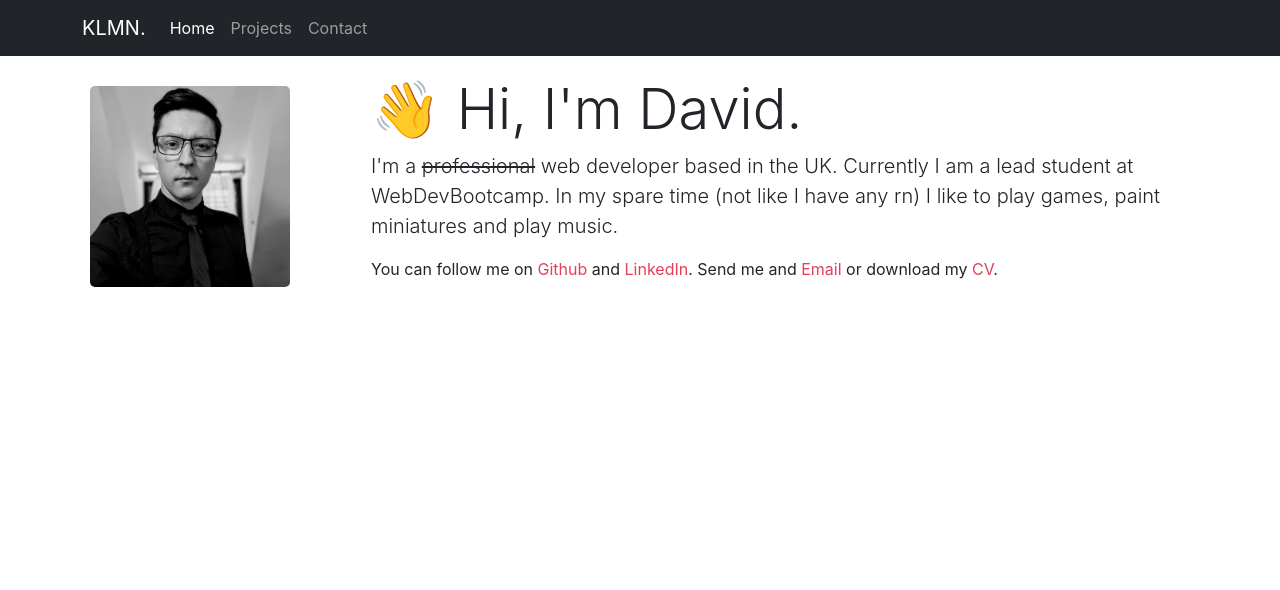
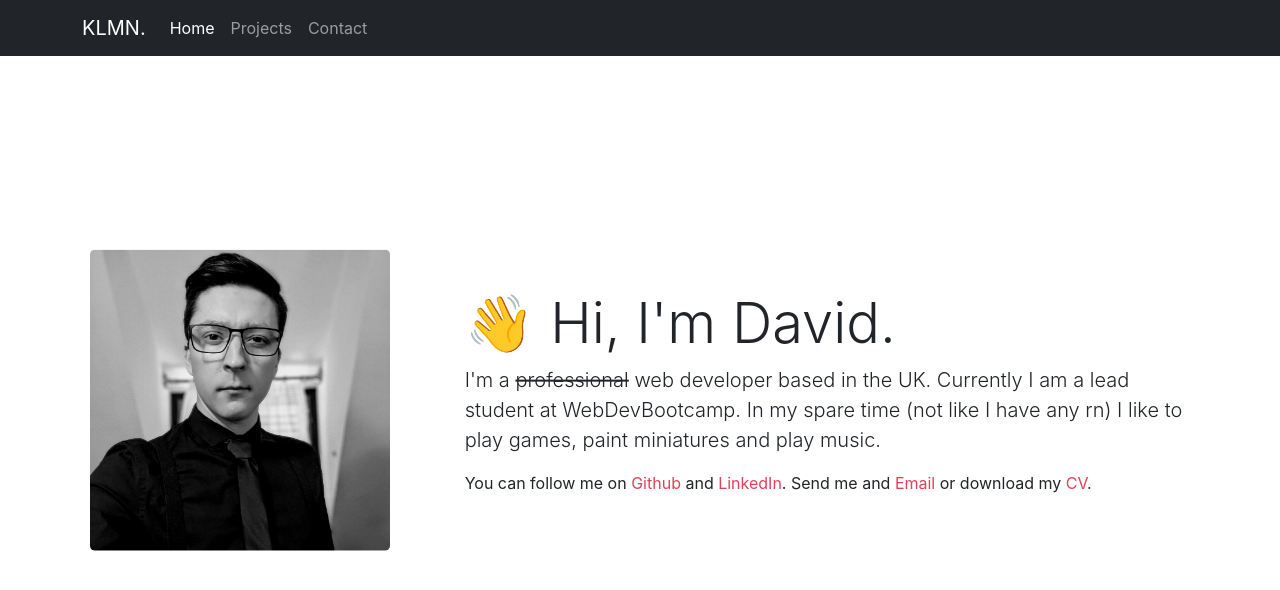
Before and after one commit to davidklmn/react-portfolio-module13, a React (Create React App) app: page / in a window 1280 px wide. Shown: the top 590 px of the page. Built offline with nearby package versions, Linux system fonts and the light colour scheme.

Commit message:
Homepage centere

```diff
--- a/src/components/pages/Home.js
+++ b/src/components/pages/Home.js
@@ -6,10 +6,10 @@ function Home() {
     <>
       <div class="container" id="about">
         <div class="row heroContent">
-          <div class="col-sm-12 col-lg-3">
+          <div class="col-sm-12 col-lg-4">
             <img id="itsMe" src={require('../../img/me.jpg')} alt="" />
           </div>
-          <div class="col-sm-12 col-lg-9">
+          <div class="col-sm-12 col-lg-8">
             <h1 class="display-4">👋 Hi, I'm David.</h1>
             <p class="lead">
               I'm a <span class="not">professional</span> web developer based in
@@ -18,9 +18,10 @@ function Home() {
               miniatures and play music.
             </p>
             <p class="follow">
-              You can follow me on <a href="">Github</a> and{' '}
-              <a href="">LinkedIn</a>. Send me and <a href="">Email</a> or
-              download my <a href="">CV</a>.
+              You can follow me on{' '}
+              <a href="https://github.com/davidklmn">Github</a> and{' '}
+              <a href="https://uk.linkedin.com/">LinkedIn</a>. Send me and{' '}
+              <a href="">Email</a> or download my <a href="">CV</a>.
             </p>
           </div>
         </div>
--- a/src/components/pages/home.css
+++ b/src/components/pages/home.css
@@ -17,13 +17,16 @@ body {
   color: var(--txtc);
 }
 /* Hero section */
-
 #about {
   padding: 20px;
   border-radius: 5px;
+  position: absolute;
+  top: 50%;
+  left: 50%;
+  transform: translate(-50%, -50%);
 }
 #itsMe {
-  width: 200px;
+  width: 300px;
   border-radius: 5px;
 }
 .heroContent {
```
